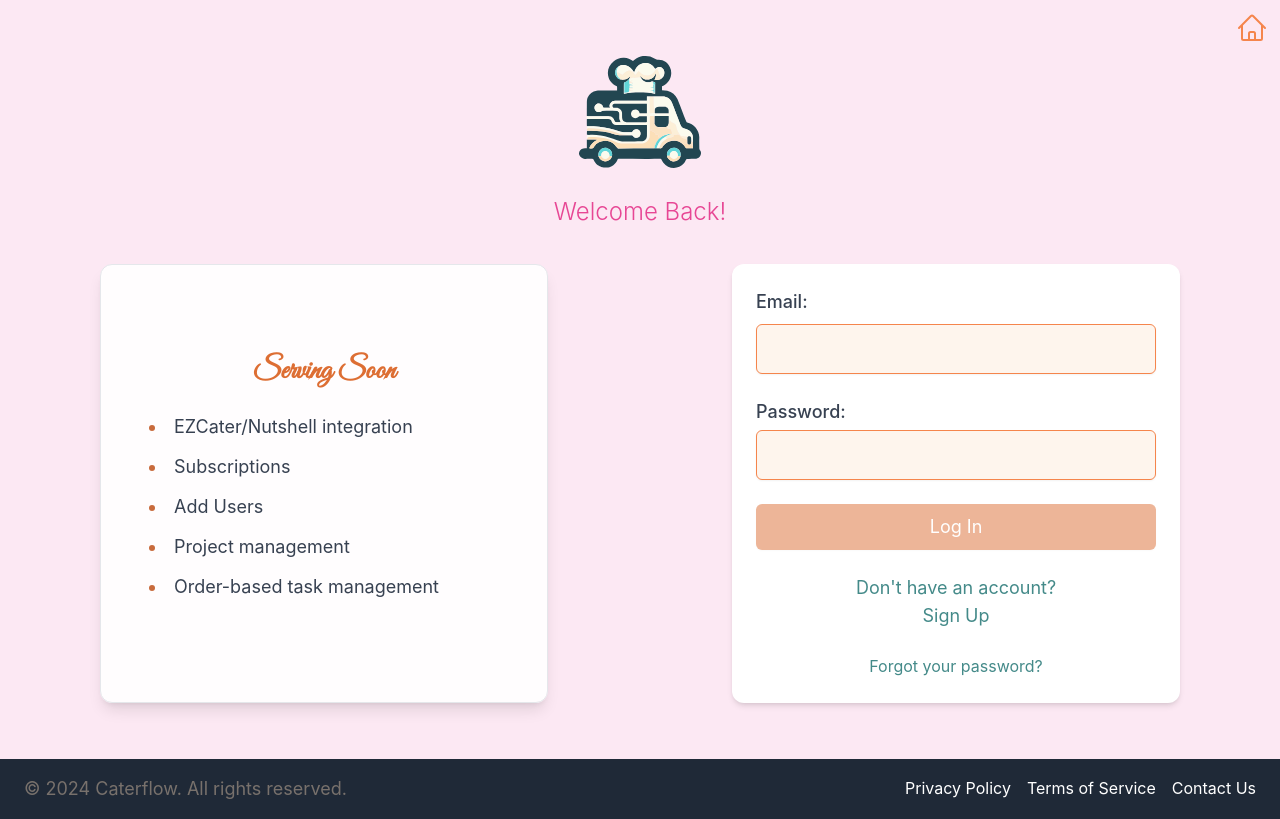
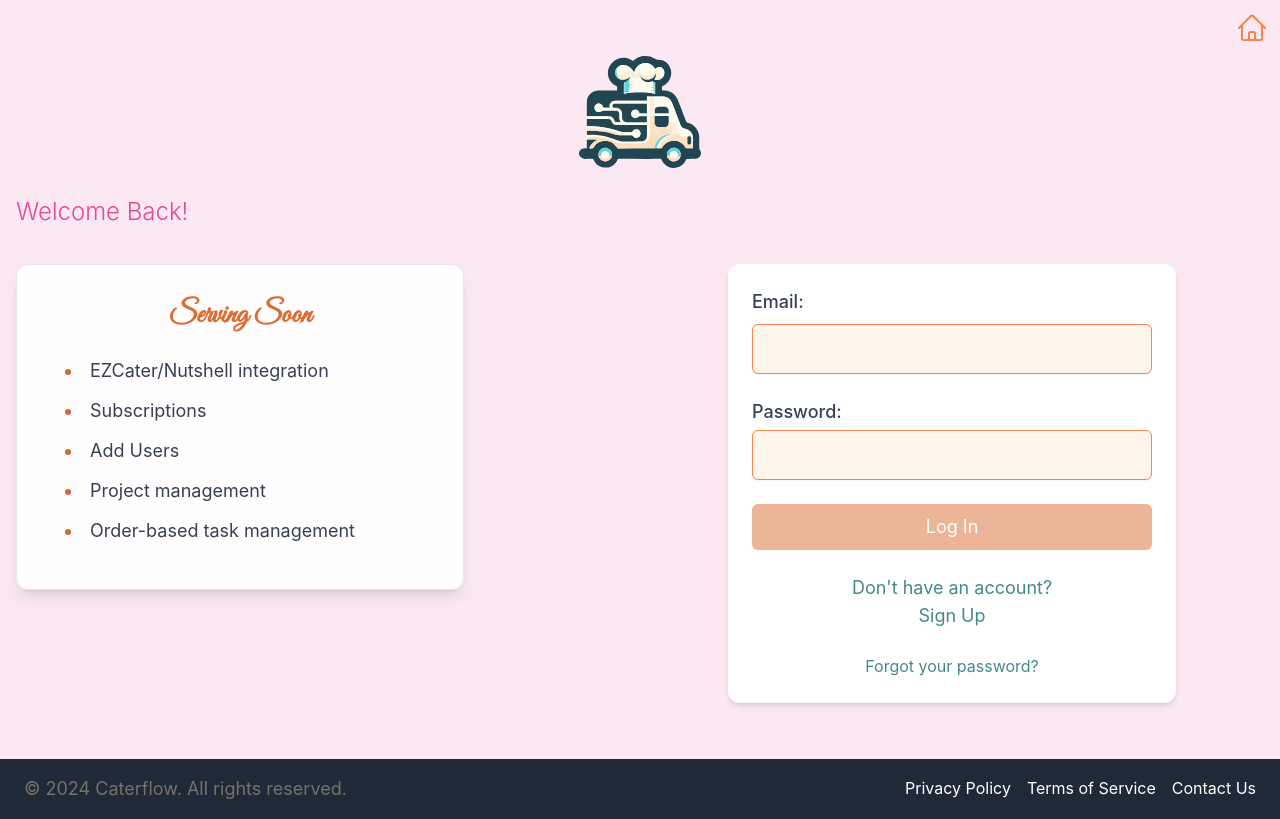
Before and after one commit to MichaelAJay/caterflow-fe, a Vue app: page /login in a window 1280 px wide. Built offline with nearby package versions, Linux system fonts and the light colour scheme; no server answers.

Commit message:
updated login components to accomplish uniform content sections

```diff
--- a/src/components/visitor/ComingSoon.vue
+++ b/src/components/visitor/ComingSoon.vue
@@ -11,9 +11,9 @@ const items = ref([
 </script>
 
 <template>
-  <div class="flex-1 flex flex-col items-center">
+  <div class="flex-1 flex flex-col">
     <div
-      class="flex-1 bg-white bg-opacity-90 rounded-xl shadow-lg p-8 border border-gray-200 max-w-md w-full flex flex-col justify-center"
+      class="bg-white bg-opacity-90 rounded-xl shadow-lg p-8 border border-gray-200 max-w-md w-full flex flex-col"
     >
       <h1 class="text-3xl font-bold mb-6 text-center text-caramel-600">Serving Soon</h1>
       <ul class="list-inside list-disc text-lg text-gray-700">
--- a/src/views/visitor/LogIn.vue
+++ b/src/views/visitor/LogIn.vue
@@ -39,7 +39,7 @@ onMounted(async () => {
 </script>
 
 <template>
-  <div id="login-container" class="flex flex-1 flex-col items-center justify-center p-4">
+  <div id="login-container" class="flex flex-1 flex-col items-center justify-start p-4 lg:items-stretch">
     <div id="logo-container" class="flex items-center justify-center py-8 lg:py-20">
       <img
         :src="truckLogo"
--- a/src/views/visitor/LoginContent.vue
+++ b/src/views/visitor/LoginContent.vue
@@ -82,14 +82,14 @@ onMounted(async () => {
 </script>
 
 <template>
-  <div id="login-content" class="flex-1 flex flex-col justify-center items-center">
+  <div id="login-content" class="flex flex-col items-center">
     <div class="absolute top-0 right-0 pt-3 pr-3">
       <button @click="handleHomeClick" class="text-caramel-500 hover:text-caramel-600">
         <HomeIcon class="h-8 w-8" />
       </button>
     </div>
     <div
-      class="p-5 sm:p-6 max-w-md w-full bg-white rounded-xl shadow-md flex-1 flex flex-col justify-center"
+      class="p-5 sm:p-6 max-w-md w-full bg-white rounded-xl shadow-md flex flex-col"
     >
       <!-- Card -->
       <form @submit.prevent="handleLogin" class="space-y-5 sm:space-y-4 md:space-y-6">
```
